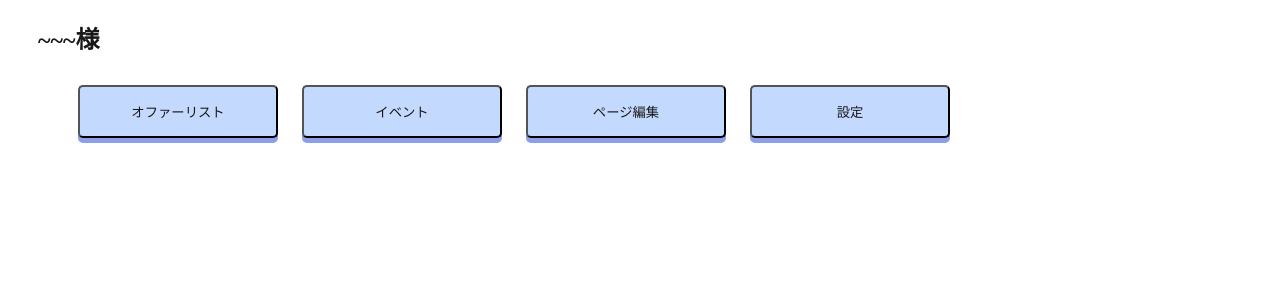
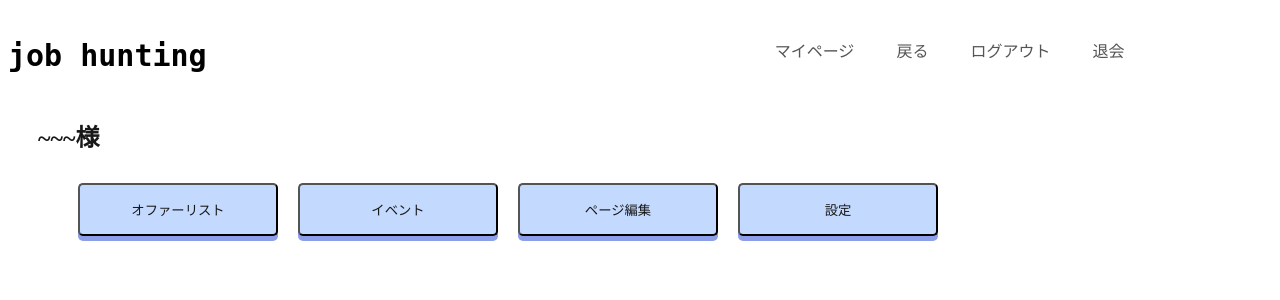
Before and after one commit to 231048Miki/Oto-fu, a PHP site: page /com_mypage.php in a window 1280 px wide. Shown: the top 300 px of the page. Run offline with PHP 8.4, Linux system fonts and the light colour scheme.

Commit message:
css格闘してました

```diff
--- a/iizuka/com_mypage.css
+++ b/iizuka/com_mypage.css
@@ -1,31 +1,53 @@
 @charset "UTF-8";
-
-h3{
+@media screen and (min-width:600px) {
+    /* h3{
     margin-left: 30px;
     color: #181818;
-}
-
-.cmypage_button{
-    box-shadow: 0 5px #8e9fea;
+} */
+    .cmypage_button {
+        box-shadow: 0 5px #8E9FEA;
         border-radius: 5px;
         width: 200px;
         padding: 15px;
         box-sizing: border-box;
-    background: #c4d9fe;
+        background: #C4D9FE;
         color: #181818;
         text-decoration: none;
         text-align: center;
         margin: 10px 0;
-
+        margin-left: 20px;
+        color: #181818;
+    }
+    .com-name {
+        margin-left: 30px;
+        color: #181818;
+    }
+    .mypage_boo {
+        margin-left: 50px;
+        display: flex;
+        align-items: center;
+    }
+}
+@media screen and (max-width:600px) {
+    .cmypage_button {
+        box-shadow: 0 5px #8E9FEA;
+        border-radius: 5px;
+        width: 200px;
+        padding: 15px;
+        box-sizing: border-box;
+        background: #C4D9FE;
+        color: #181818;
+        text-decoration: none;
+        text-align: center;
+        margin: 10px 0;
         margin-left: 20px;
         color: #181818;
     }
 
-h2{
-    margin-left: 30px;
-    color: #181818;
+    .mypage_boo {
+        display: flex;
+        flex-direction: column;
+        text-align: center;
+        /* align-items: flex-start; */
     }
-
-.mypage_boo{
-    margin-left: 50px;
 }
--- a/iizuka/com_mypage.php
+++ b/iizuka/com_mypage.php
@@ -4,20 +4,31 @@
 <head>
     <meta charset="UTF-8">
     <link rel="stylesheet" , href="com_mypage.css">
+    <link rel="stylesheet" , href="header.css">
 </head>
 
 <body>
     <header>
-        <!-- headerを作って持ってくるで！！ -->
+        <div class="header">
+            <h2 class="sns">job hunting</h2>
+            <div class="menu">
+                <a href="#" class="header-nav">マイページ</a>
+                <a onclick="history.back(-1)" class="header-nav">戻る</a>
+                <!-- <a href="#" class="header-nav">登録</a> -->
+                <!-- <a href="#" class="header-nav">ログイン</a> -->
+                <a href="#" class="header-nav">ログアウト</a>
+                <a href="#" class="header-nav">退会</a>
+            </div>
+        </div>
     </header>
 
-    <h2>~~~様</h2>
+    <h2 class="com-name">~~~様</h2>
 
     <div class="mypage_boo">
         <button class="cmypage_button" onclick="location.href='#'">オファーリスト</button>
         <button class="cmypage_button" onclick="location.href='#'">イベント</button>
         <button class="cmypage_button" onclick="location.href='#'">ページ編集</button>
-        <button class="cmypage_button" onclick="location.href='#'">設定</button>
+        <button class="cmypage_button" onclick="location.href='info_update.php'">設定</button>
     </div>
 </body>
 
```
Also changed, not shown: iizuka/com_top.css (+6 -2 lines), iizuka/com_top.php (+5 -2 lines). Lines whose indentation alone changed are shown as unchanged.
